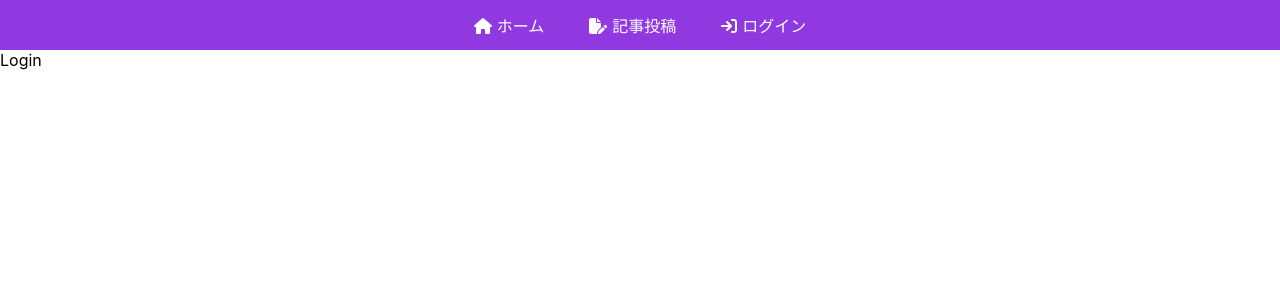
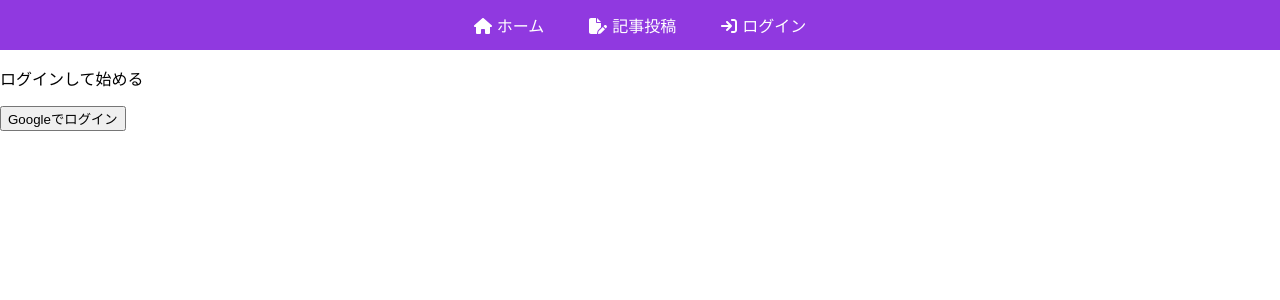
Before and after one commit to ks415/blog-with-react-and-firebase, a React (Create React App) app: page /login in a window 1280 px wide. Shown: the top 300 px of the page. Built offline with nearby package versions, Linux system fonts and the light colour scheme.

Commit message:
Login機能の実装

```diff
--- a/src/App.js
+++ b/src/App.js
@@ -5,15 +5,18 @@
 import Login from './components/Login';
 import Logout from './components/Logout';
 import Navbar from './components/Navbar';
+import { useState } from 'react';
 
 function App() {
+  const [isAuth, setIsAuth] = useState(false);
+
   return (
     <Router>
       <Navbar />
       <Routes>
         <Route path="/" element={<Home />}></Route>
         <Route path="/createpost" element={<CreatePost />}></Route>
-        <Route path="/login" element={<Login />}></Route>
+        <Route path="/login" element={<Login setIsAuth={setIsAuth} />}></Route>
         <Route path="/logout" element={<Logout />}></Route>
       </Routes>
     </Router>
--- a/src/components/Login.js
+++ b/src/components/Login.js
@@ -1,8 +1,23 @@
 import React from 'react'
+import { auth, provider } from '../firebase';
+import { signInWithPopup } from 'firebase/auth';
+import { useNavigate } from 'react-router-dom';
 
-const Login = () => {
+const Login = ({ setIsAuth }) => {
+  const navigate = useNavigate();
+  const loginInWithGoogle = () => {
+    //Googleでログイン
+    signInWithPopup(auth, provider).then((result) => {
+      localStorage.setItem("isAuth", true);
+      setIsAuth(true);
+      navigate("/");
+    })
+  }
   return (
-    <div>Login</div>
+    <div>
+      <p>ログインして始める</p>
+      <button onClick={loginInWithGoogle}>Googleでログイン</button>
+    </div>
   )
 }
 
```
